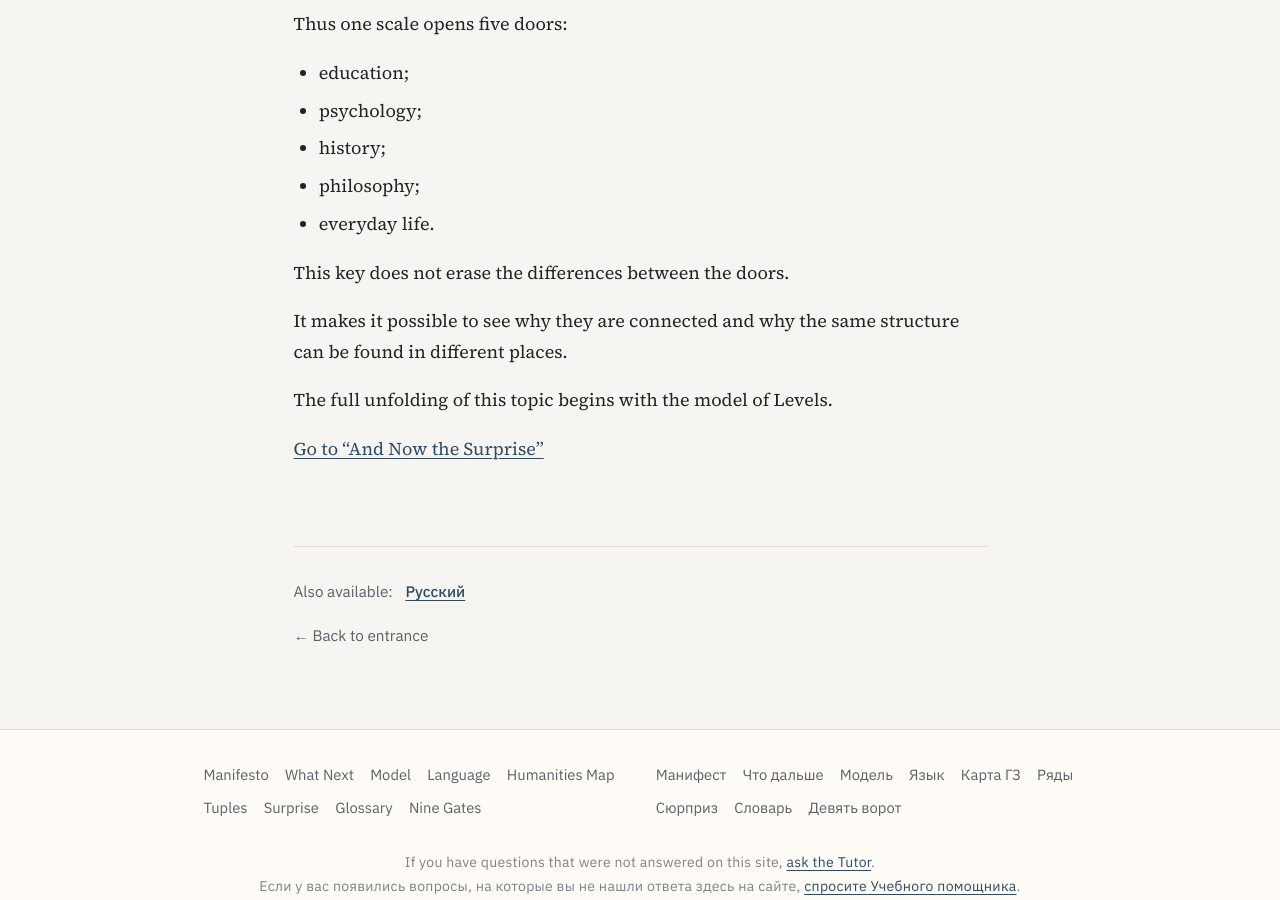
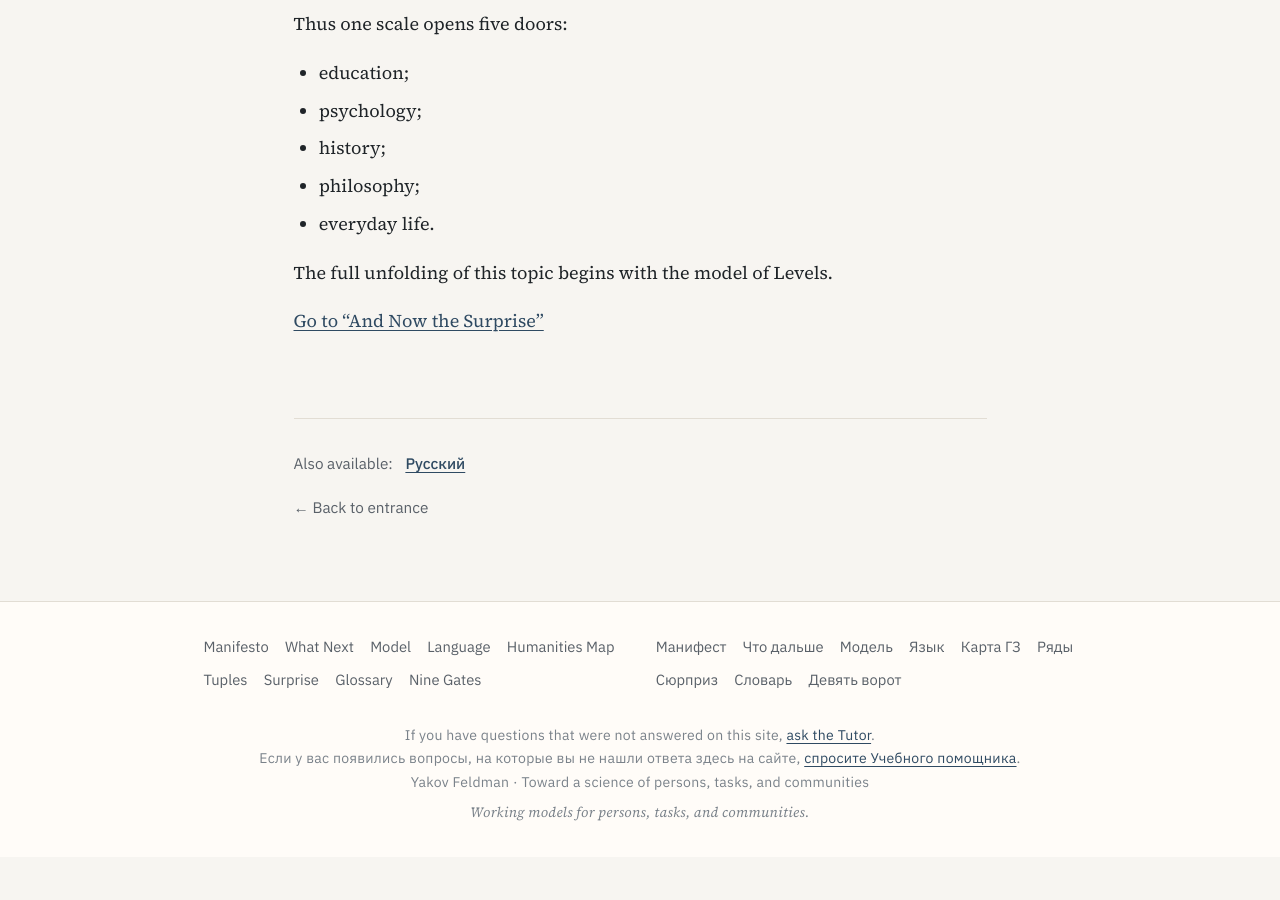
Before and after one commit to jfeldman777/books, a Jekyll site: the page built from 22_one_key_five_domains_en.md, in a window 1280 px wide and 900 px high, scrolled down 1480 px. Built offline with Jekyll 4.4.1, drawn with Linux system fonts in a browser that asks for light colours; our own code applies the rules of GitHub Pages for plain Markdown files; after the commit the page ends 2337 px from its top, so only the background shows below that.

Commit message:
Trim one key page conclusion

```diff
--- a/22_one_key_five_domains_en.md
+++ b/22_one_key_five_domains_en.md
@@ -42,10 +42,6 @@ Thus one scale opens five doors:
 - philosophy;
 - everyday life.
 
-This key does not erase the differences between the doors.
-
-It makes it possible to see why they are connected and why the same structure can be found in different places.
-
 The full unfolding of this topic begins with the model of Levels.
 
 [Go to “And Now the Surprise”](05_surprise_en.md)
```
Also changed, not shown: 22_one_key_five_domains_ru.md (+0 -4 lines).
